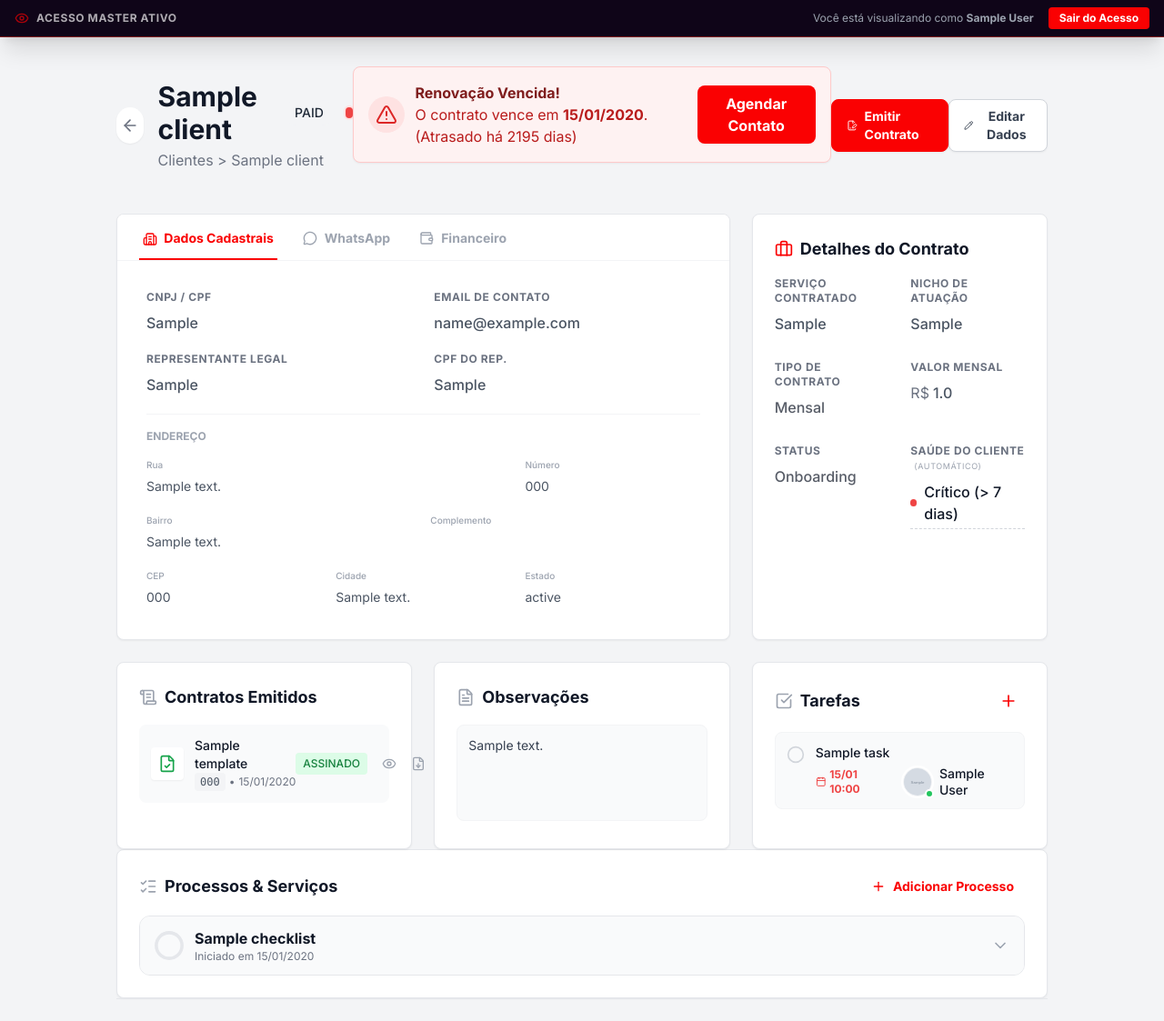
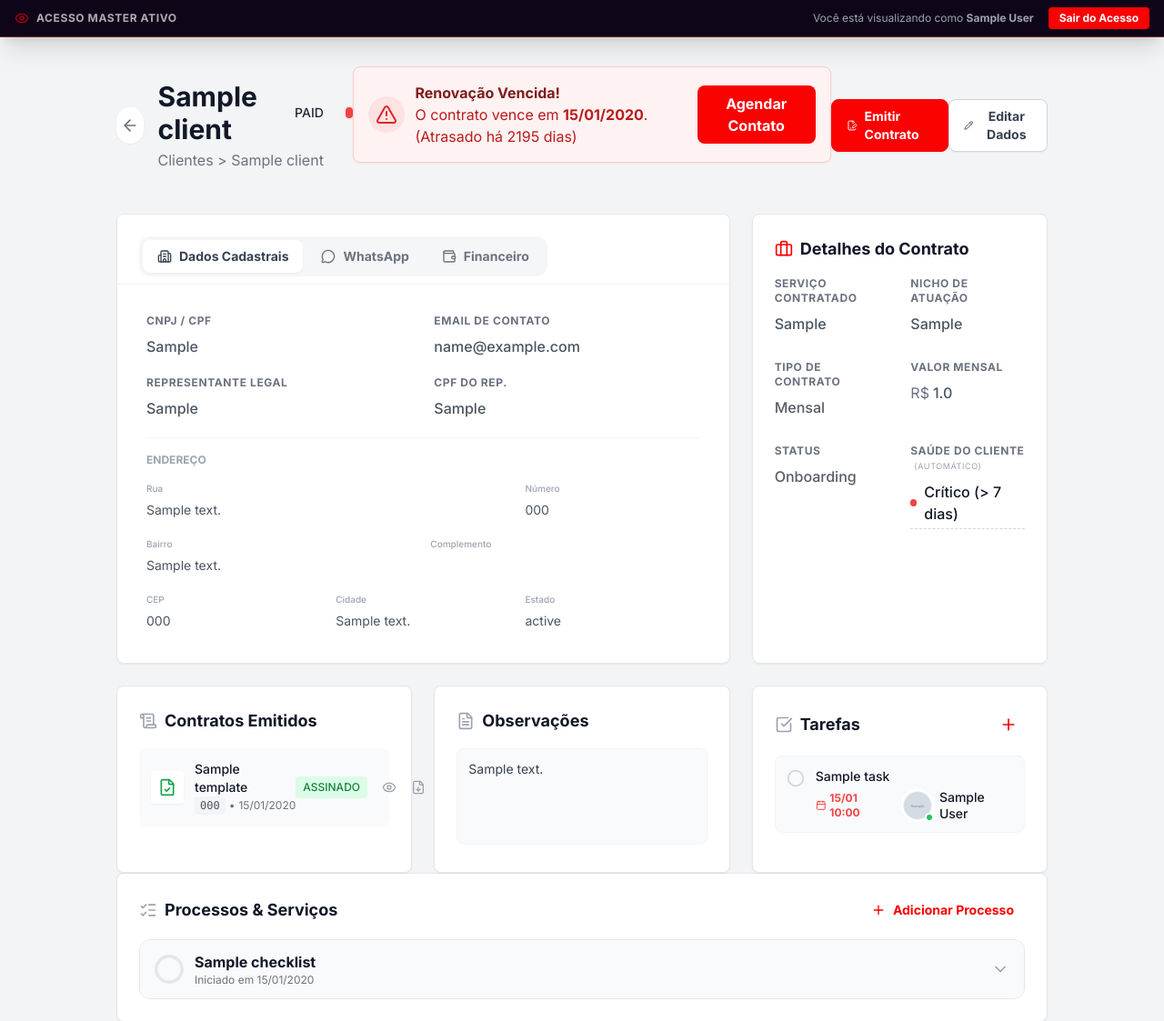
Before and after one commit to marcioholm/NorthWay-2.0, a Flask app: page /clients/1 in a window 1280 px wide. Shown: the top 1123 px of the page at 91% size. Run offline with Flask 3, Linux system fonts and the light colour scheme; a user stored in the database is signed in; tables that the repository leaves empty hold one stand-in row (values such as "Sample post"); grey boxes marked "Sample" are stand-in pictures; some libraries are stand-ins or nearby versions.

Commit message:
Refactor: Client Details UI Polish (Modern Tabs, Financial Data Fix)

```diff
--- a/northway_crm/templates/client_details.html
+++ b/northway_crm/templates/client_details.html
@@ -100,19 +100,22 @@
                 <!-- Registration Data Card -->
                 <div class="bg-white rounded-lg shadow-sm border border-gray-200 overflow-hidden">
                     <!-- Tabs -->
-                    <div class="px-6 pt-4 border-b border-gray-100 flex gap-6 bg-white">
+                    <!-- Modern Tabs -->
+                    <div class="px-6 pt-6 pb-2 border-b border-gray-100 bg-white">
+                        <div class="inline-flex bg-gray-100/80 p-1 rounded-xl gap-1">
                             <button type="button" onclick="switchClientTab('details')" id="tab-client-details"
-                            class="pb-3 px-1 text-sm font-bold text-northway-red border-b-2 border-northway-red transition-all">
-                            <i data-lucide="building-2" class="w-4 h-4 inline mr-1"></i> Dados Cadastrais
+                                class="px-4 py-2 text-sm font-bold text-gray-700 bg-white shadow-sm rounded-lg transition-all flex items-center gap-2">
+                                <i data-lucide="building-2" class="w-4 h-4"></i> Dados Cadastrais
                             </button>
                             <button type="button" onclick="switchClientTab('whatsapp')" id="tab-client-whatsapp"
-                            class="pb-3 px-1 text-sm font-bold text-gray-400 hover:text-gray-700 border-b-2 border-transparent transition-all flex items-center gap-2">
+                                class="px-4 py-2 text-sm font-bold text-gray-500 hover:text-gray-700 rounded-lg transition-all flex items-center gap-2">
                                 <i data-lucide="message-circle" class="w-4 h-4"></i> WhatsApp
                             </button>
                             <button type="button" onclick="switchClientTab('financial')" id="tab-client-financial"
-                            class="pb-3 px-1 text-sm font-bold text-gray-400 hover:text-gray-700 border-b-2 border-transparent transition-all flex items-center gap-2">
+                                class="px-4 py-2 text-sm font-bold text-gray-500 hover:text-gray-700 rounded-lg transition-all flex items-center gap-2">
                                 <i data-lucide="wallet" class="w-4 h-4"></i> Financeiro
                             </button>
+                        </div>
                     </div>
 
                     <!-- Details Content -->
@@ -1381,45 +1384,45 @@
 
     function switchClientTab(tabName) {
         try {
-            console.log("Switching tab to:", tabName);
-            const detailsTab = document.getElementById('tab-client-details');
-            const whatsappTab = document.getElementById('tab-client-whatsapp');
-            const contentDetails = document.getElementById('content-client-details');
-            const contentWhatsapp = document.getElementById('content-client-whatsapp');
-
-            if (!detailsTab || !whatsappTab || !contentDetails || !contentWhatsapp) {
-                console.error("Missing elements:", { detailsTab, whatsappTab, contentDetails, contentWhatsapp });
-                return;
-            }
-
-            if (tabName === 'details') {
-                // Style Tabs
-                detailsTab.classList.add('text-northway-red', 'border-northway-red');
-                detailsTab.classList.remove('text-gray-500', 'border-transparent');
-                whatsappTab.classList.remove('text-green-600', 'border-green-600');
-                whatsappTab.classList.add('text-gray-500', 'border-transparent');
-
-                // Toggle Content
-                contentDetails.classList.remove('hidden');
-                contentWhatsapp.classList.add('hidden');
-            } else if (tabName === 'whatsapp') {
-                // Style Tabs
-                detailsTab.classList.remove('text-northway-red', 'border-northway-red');
-                detailsTab.classList.add('text-gray-500', 'border-transparent');
-                whatsappTab.classList.add('text-green-600', 'border-green-600');
-                whatsappTab.classList.remove('text-gray-500', 'border-transparent');
-
-                // Toggle Content
-                contentDetails.classList.add('hidden');
-                contentWhatsapp.classList.remove('hidden');
-                contentWhatsapp.classList.add('flex'); // Ensure flex is added back if needed
-
-                // Load Messages
+            const tabs = ['details', 'whatsapp', 'financial'];
+
+            // Hide all contents
+            tabs.forEach(t => {
+                const content = document.getElementById(`content-client-${t}`);
+                if (content) {
+                    content.classList.add('hidden');
+                    if (t === 'whatsapp') content.classList.remove('flex'); // Specific fix for whatsapp flex container
+                }
+            });
+
+            // Show selected content
+            const selectedContent = document.getElementById(`content-client-${tabName}`);
+            if (selectedContent) {
+                selectedContent.classList.remove('hidden');
+                if (tabName === 'whatsapp') selectedContent.classList.add('flex');
+            }
+
+            // Update Tab Styles
+            tabs.forEach(t => {
+                const btn = document.getElementById(`tab-client-${t}`);
+                if (btn) {
+                    if (t === tabName) {
+                        // Active Pill
+                        btn.className = "px-4 py-2 text-sm font-bold text-gray-900 bg-white shadow-sm rounded-lg transition-all flex items-center gap-2 transform scale-105 ring-1 ring-black/5";
+                    } else {
+                        // Inactive
+                        btn.className = "px-4 py-2 text-sm font-bold text-gray-500 hover:text-gray-700 rounded-lg transition-all flex items-center gap-2 hover:bg-white/60";
+                    }
+                }
+            });
+
+            // Load logic
+            if (tabName === 'whatsapp') {
                 loadClientWhatsAppMessages();
             }
+
         } catch (e) {
-            alert("Erro ao trocar de aba: " + e.message);
-            console.error(e);
+            console.error("Error switching tab:", e);
         }
     }
 
```
Lines whose indentation alone changed are shown as unchanged.
